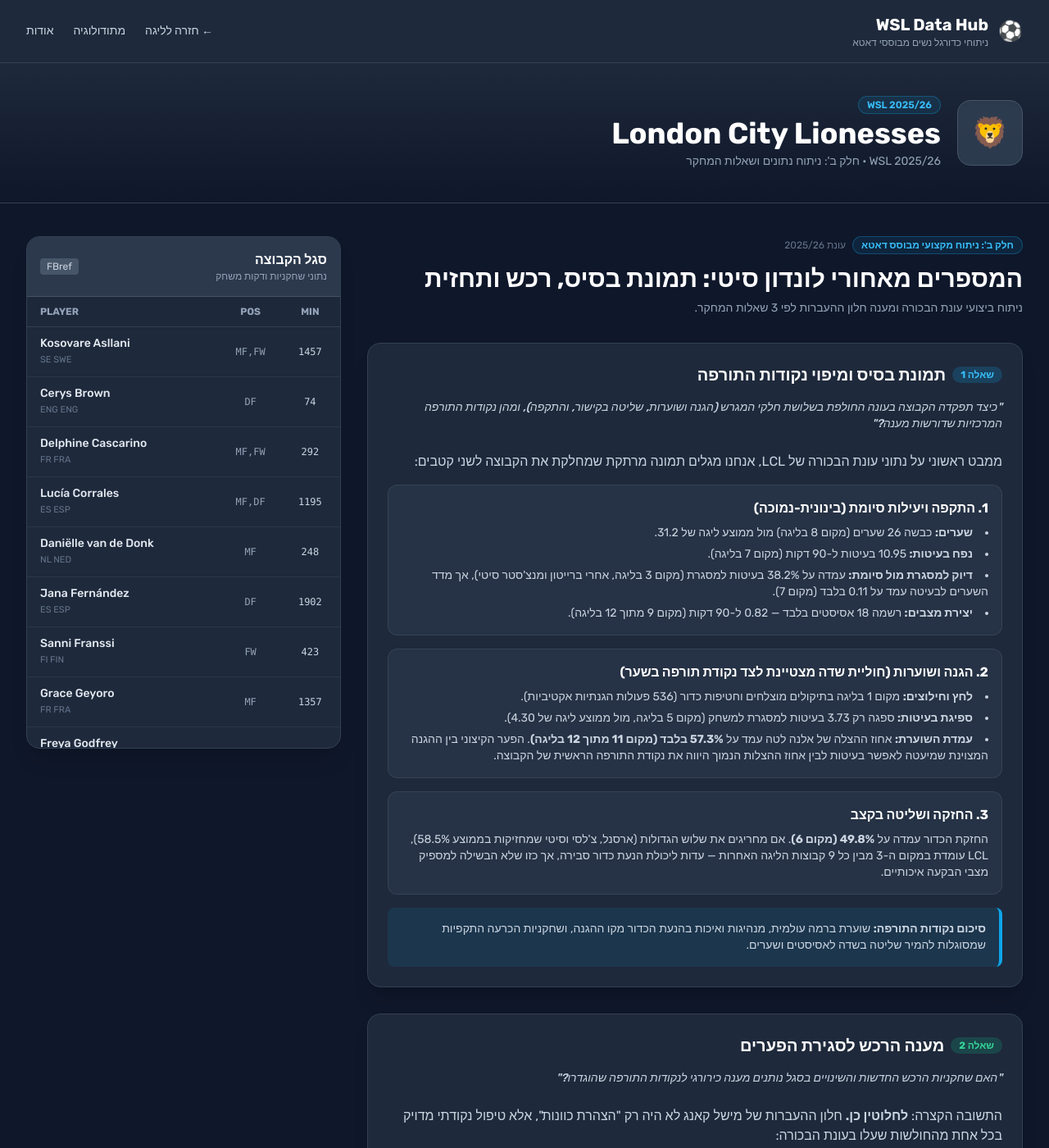
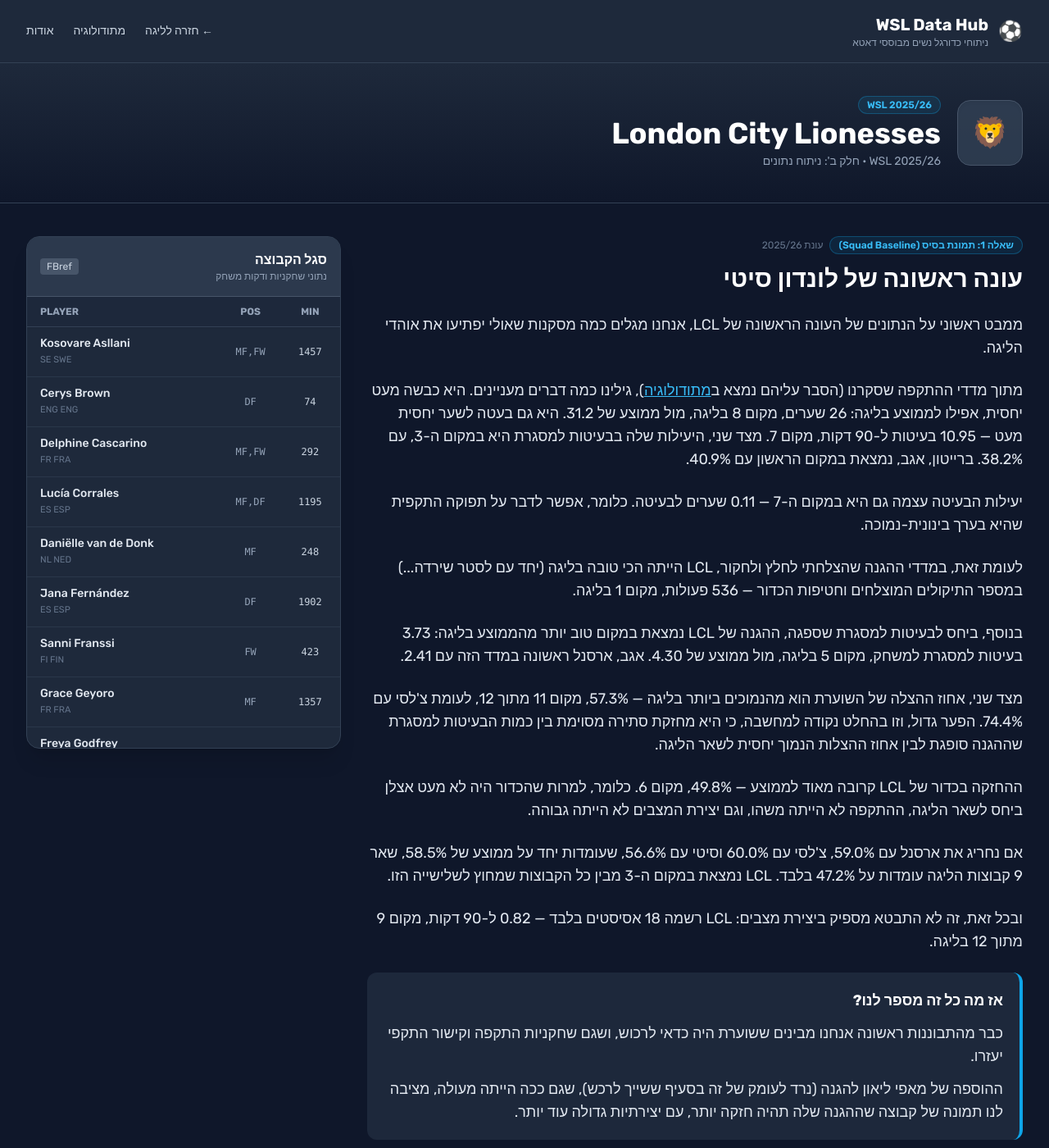
Before and after one commit to davidkorenblit/wsl-data-hub, a Jekyll site: the page built from teams/london-city-lionesses-analysis.md, in a window 1280 px wide and 1400 px high. Shown: the whole window at 82% size. Built offline with Jekyll 4.4.1, drawn with Linux system fonts in a browser that asks for light colours; nearby versions of some CDN libraries; some of the changed text lies outside the part shown.

```diff
--- a/teams/london-city-lionesses-analysis.md
+++ b/teams/london-city-lionesses-analysis.md
@@ -3,145 +3,76 @@
 title: "London City Lionesses - ניתוח נתונים"
 team_name: "London City Lionesses"
 team_slug: "london-city-lionesses"
-team_meta: "WSL 2025/26 · חלק ב': ניתוח נתונים ושאלות המחקר"
+team_meta: "WSL 2025/26 · חלק ב': ניתוח נתונים"
 permalink: /teams/london-city-lionesses/analysis/
 ---
 
-<div class="space-y-8 text-slate-200 leading-relaxed text-base sm:text-lg">
+<div class="space-y-6 text-slate-200 leading-relaxed text-base sm:text-lg">
 
-  <!-- Header -->
   <div>
     <div class="flex items-center gap-2 mb-3">
       <span class="px-2.5 py-0.5 bg-brand-500/10 border border-brand-500/30 text-brand-400 text-xs font-semibold rounded-full">
-        חלק ב': ניתוח מקצועי מבוסס דאטא
+        שאלה 1: תמונת בסיס (Squad Baseline)
       </span>
       <span class="text-xs text-slate-500">עונת 2025/26</span>
     </div>
-    <h1 class="text-2xl sm:text-3xl font-bold text-white mb-2">
-      המספרים מאחורי לונדון סיטי: תמונת בסיס, רכש ותחזית
+    <h1 class="text-2xl sm:text-3xl font-bold text-white mb-4">
+      עונה ראשונה של לונדון סיטי
     </h1>
-    <p class="text-sm text-slate-400">
-      ניתוח ביצועי עונת הבכורה ומענה חלון ההעברות לפי 3 שאלות המחקר.
+  </div>
+
+  <p>
+    ממבט ראשוני על הנתונים של העונה הראשונה של LCL, אנחנו מגלים כמה מסקנות שאולי יפתיעו את אוהדי הליגה.
+  </p>
+
+  <p>
+    מתוך מדדי ההתקפה שסקרנו (הסבר עליהם נמצא ב<a href="{{ '/methodology/' | relative_url }}" class="text-brand-400 hover:text-brand-300 underline font-medium">מתודולוגיה</a>), גילינו כמה דברים מעניינים. היא כבשה מעט יחסית, אפילו לממוצע בליגה: 26 שערים, מקום 8 בליגה, מול ממוצע של 31.2. היא גם בעטה לשער יחסית מעט — 10.95 בעיטות ל-90 דקות, מקום 7. מצד שני, היעילות שלה בבעיטות למסגרת היא במקום ה-3, עם 38.2%. ברייטון, אגב, נמצאת במקום הראשון עם 40.9%.
+  </p>
+
+  <p>
+    יעילות הבעיטה עצמה גם היא במקום ה-7 — 0.11 שערים לבעיטה. כלומר, אפשר לדבר על תפוקה התקפית שהיא בערך בינונית-נמוכה.
+  </p>
+
+  <p>
+    לעומת זאת, במדדי ההגנה שהצלחתי לחלץ ולחקור, LCL הייתה הכי טובה בליגה (יחד עם לסטר שירדה...) במספר התיקולים המוצלחים וחטיפות הכדור — 536 פעולות, מקום 1 בליגה.
+  </p>
+
+  <p>
+    בנוסף, ביחס לבעיטות למסגרת שספגה, ההגנה של LCL נמצאת במקום טוב יותר מהממוצע בליגה: 3.73 בעיטות למסגרת למשחק, מקום 5 בליגה, מול ממוצע של 4.30. אגב, ארסנל ראשונה במדד הזה עם 2.41.
+  </p>
+
+  <p>
+    מצד שני, אחוז ההצלה של השוערת הוא מהנמוכים ביותר בליגה — 57.3%, מקום 11 מתוך 12, לעומת צ'לסי עם 74.4%. הפער גדול, וזו בהחלט נקודה למחשבה, כי היא מחזקת סתירה מסוימת בין כמות הבעיטות למסגרת שההגנה סופגת לבין אחוז ההצלות הנמוך יחסית לשאר הליגה.
+  </p>
+
+  <p>
+    ההחזקה בכדור של LCL קרובה מאוד לממוצע — 49.8%, מקום 6. כלומר, למרות שהכדור היה לא מעט אצלן ביחס לשאר הליגה, ההתקפה לא הייתה משהו, וגם יצירת המצבים לא הייתה גבוהה.
+  </p>
+
+  <p>
+    אם נחריג את ארסנל עם 59.0%, צ'לסי עם 60.0% וסיטי עם 56.6%, שעומדות יחד על ממוצע של 58.5%, שאר 9 קבוצות הליגה עומדות על 47.2% בלבד. LCL נמצאת במקום ה-3 מבין כל הקבוצות שמחוץ לשלישייה הזו.
+  </p>
+
+  <p>
+    ובכל זאת, זה לא התבטא מספיק ביצירת מצבים: LCL רשמה 18 אסיסטים בלבד — 0.82 ל-90 דקות, מקום 9 מתוך 12 בליגה.
+  </p>
+
+  <div class="p-5 bg-surface-700/40 rounded-xl border-r-4 border-brand-500 my-6 space-y-3">
+    <h3 class="font-bold text-white text-lg">אז מה כל זה מספר לנו?</h3>
+    <p>
+      כבר מהתבוננות ראשונה אנחנו מבינים ששוערת היה כדאי לרכוש, ושגם שחקניות התקפה וקישור התקפי יעזרו.
+    </p>
+    <p>
+      ההוספה של מאפי ליאון להגנה (נרד לעומק של זה בסעיף ששייך לרכש), שגם ככה הייתה מעולה, מציבה לנו תמונה של קבוצה שההגנה שלה תהיה חזקה יותר, עם יצירתיות גדולה עוד יותר.
     </p>
   </div>
 
-  <!-- Question 1 -->
-  <div class="p-6 bg-surface-800 rounded-2xl border border-surface-700 shadow-xl space-y-4">
-    <div class="flex items-center gap-2">
-      <span class="px-2.5 py-0.5 bg-brand-500/20 text-brand-400 text-xs font-bold rounded-full">שאלה 1</span>
-      <h2 class="text-xl font-bold text-white">
-        תמונת בסיס ומיפוי נקודות התורפה
-      </h2>
-    </div>
-    <p class="text-sm text-slate-300 font-medium italic">
-      "כיצד תפקדה הקבוצה בעונה החולפת בשלושת חלקי המגרש (הגנה ושוערות, שליטה בקישור, והתקפה), ומהן נקודות התורפה המרכזיות שדורשות מענה?"
-    </p>
-
-    <div class="space-y-4 text-slate-300 text-sm sm:text-base pt-2">
-      <p>
-        ממבט ראשוני על נתוני עונת הבכורה של LCL, אנחנו מגלים תמונה מרתקת שמחלקת את הקבוצה לשני קטבים:
-      </p>
-
-      <div class="bg-surface-700/40 p-4 rounded-xl border border-surface-600/50 space-y-2">
-        <h3 class="font-bold text-white text-base">1. התקפה ויעילות סיומת (בינונית-נמוכה)</h3>
-        <ul class="list-disc list-inside space-y-1.5 text-slate-300 text-sm">
-          <li><strong>שערים:</strong> כבשה 26 שערים (מקום 8 בליגה) מול ממוצע ליגה של 31.2.</li>
-          <li><strong>נפח בעיטות:</strong> 10.95 בעיטות ל-90 דקות (מקום 7 בליגה).</li>
-          <li><strong>דיוק למסגרת מול סיומת:</strong> עמדה על 38.2% בעיטות למסגרת (מקום 3 בליגה, אחרי ברייטון ומנצ'סטר סיטי), אך מדד השערים לבעיטה עמד על 0.11 בלבד (מקום 7).</li>
-          <li><strong>יצירת מצבים:</strong> רשמה 18 אסיסטים בלבד — 0.82 ל-90 דקות (מקום 9 מתוך 12 בליגה).</li>
-        </ul>
-      </div>
-
-      <div class="bg-surface-700/40 p-4 rounded-xl border border-surface-600/50 space-y-2">
-        <h3 class="font-bold text-white text-base">2. הגנה ושוערות (חוליית שדה מצטיינת לצד נקודת תורפה בשער)</h3>
-        <ul class="list-disc list-inside space-y-1.5 text-slate-300 text-sm">
-          <li><strong>לחץ וחילוצים:</strong> מקום 1 בליגה בתיקולים מוצלחים וחטיפות כדור (536 פעולות הגנתיות אקטיביות).</li>
-          <li><strong>ספיגת בעיטות:</strong> ספגה רק 3.73 בעיטות למסגרת למשחק (מקום 5 בליגה, מול ממוצע ליגה של 4.30).</li>
-          <li><strong>עמדת השוערת:</strong> אחוז ההצלה של אלנה לטה עמד על <strong>57.3% בלבד (מקום 11 מתוך 12 בליגה)</strong>. הפער הקיצוני בין ההגנה המצוינת שמיעטה לאפשר בעיטות לבין אחוז ההצלות הנמוך היווה את נקודת התורפה הראשית של הקבוצה.</li>
-        </ul>
-      </div>
-
-      <div class="bg-surface-700/40 p-4 rounded-xl border border-surface-600/50 space-y-2">
-        <h3 class="font-bold text-white text-base">3. החזקה ושליטה בקצב</h3>
-        <p class="text-sm text-slate-300">
-          החזקת הכדור עמדה על <strong>49.8% (מקום 6)</strong>. אם מחריגים את שלוש הגדולות (ארסנל, צ'לסי וסיטי שמחזיקות בממוצע 58.5%), LCL עומדת במקום ה-3 מבין כל 9 קבוצות הליגה האחרות — עדות ליכולת הנעת כדור סבירה, אך כזו שלא הבשילה למספיק מצבי הבקעה איכותיים.
-        </p>
-      </div>
-
-      <div class="p-4 bg-brand-500/10 border-r-4 border-brand-500 rounded-lg text-brand-200 text-sm">
-        <strong>סיכום נקודות התורפה:</strong> שוערת ברמה עולמית, מנהיגות ואיכות בהנעת הכדור מקו ההגנה, ושחקניות הכרעה התקפיות שמסוגלות להמיר שליטה בשדה לאסיסטים ושערים.
-      </div>
-    </div>
-  </div>
-
-  <!-- Question 2 -->
-  <div class="p-6 bg-surface-800 rounded-2xl border border-surface-700 shadow-xl space-y-4">
-    <div class="flex items-center gap-2">
-      <span class="px-2.5 py-0.5 bg-emerald-500/20 text-emerald-400 text-xs font-bold rounded-full">שאלה 2</span>
-      <h2 class="text-xl font-bold text-white">
-        מענה הרכש לסגירת הפערים
-      </h2>
-    </div>
-    <p class="text-sm text-slate-300 font-medium italic">
-      "האם שחקניות הרכש החדשות והשינויים בסגל נותנים מענה כירורגי לנקודות התורפה שהוגדרו?"
-    </p>
-
-    <div class="space-y-4 text-slate-300 text-sm sm:text-base pt-2">
-      <p>
-        התשובה הקצרה: <strong>לחלוטין כן.</strong> חלון ההעברות של מישל קאנג לא היה רק "הצהרת כוונות", אלא טיפול נקודתי מדויק בכל אחת מהחולשות שעלו בעונת הבכורה:
-      </p>
-
-      <div class="space-y-3">
-        <div class="p-4 bg-surface-700/30 rounded-xl border border-surface-700 space-y-1">
-          <p class="font-bold text-white">🧤 מרי ארפס (Mary Earps) $\leftarrow$ פתרון בעיית השוערת</p>
-          <p class="text-sm text-slate-300">הגעתה של שוערת נבחרת אנגליה משדרגת באופן מיידי את עמדת השוערת, מעלה דרמטית את אחוז ההצלות (Save%) ומספקת ביטחון מלא לקו ההגנה.</p>
-        </div>
-
-        <div class="p-4 bg-surface-700/30 rounded-xl border border-surface-700 space-y-1">
-          <p class="font-bold text-white">🛡️ מאפי ליאון (Mapi León) $\leftarrow$ איכות והנעת כדור מהקו האחורי</p>
-          <p class="text-sm text-slate-300">הבלמת הטובה בעולם בהנעת כדור תאפשר ללונדון סיטי להפוך את הלחץ והחילוצים שהיו מצוינים ממילא למעברים התקפיים קטלניים ולבניית משחק ברמת הטופ האירופי.</p>
-        </div>
-
-        <div class="p-4 bg-surface-700/30 rounded-xl border border-surface-700 space-y-1">
-          <p class="font-bold text-white">👑 אלכסיה פוטייאס (Alexia Putellas) $\leftarrow$ שוברת שוויון ביצירת מצבים וסיומת</p>
-          <p class="text-sm text-slate-300">זוכת כדור הזהב פעמיים מביאה את כל מה שהיה חסר בשליש האחרון: יצירתיות, בישולים ומספרי שערים שיקפיצו את ה-G/Sh וה-Ast/90 של הקבוצה.</p>
-        </div>
-      </div>
-    </div>
-  </div>
-
-  <!-- Question 3 -->
-  <div class="p-6 bg-surface-800 rounded-2xl border border-surface-700 shadow-xl space-y-4">
-    <div class="flex items-center gap-2">
-      <span class="px-2.5 py-0.5 bg-purple-500/20 text-purple-400 text-xs font-bold rounded-full">שאלה 3</span>
-      <h2 class="text-xl font-bold text-white">
-        השורה התחתונה: מודל ביצועים ותחזית לעונה
-      </h2>
-    </div>
-    <p class="text-sm text-slate-300 font-medium italic">
-      "בהתבסס על בסיס הביצועים מהעונה שעברה ושדרוג הסגל – מהי תקרת הנקודות והמיקום הצפוי של הקבוצה?"
-    </p>
-
-    <div class="space-y-3 text-slate-300 text-sm sm:text-base pt-2">
-      <p>
-        בעונת הבכורה שלה צברה לונדון סיטי <strong>27 נקודות</strong> וסיימה במקום ה-6.
-      </p>
-      <p>
-        עם שדרוג כל שלושת קווי המגרש ושיפור משמעותי הצפוי במאזן הספיגות מול הבקעות, LCL לא רק שמבטיחה עונה נוחה מחוץ למאבקי התחתית, אלא עשויה להוות את האיום המרכזי ביותר על הטופ-4 המסורתי (ארסנל, צ'לסי, סיטי ויונייטד).
-      </p>
-      <div class="p-4 bg-purple-500/10 border-r-4 border-purple-500 rounded-xl text-purple-200 text-sm">
-        <strong>תחזית ריאלית:</strong> מאבק ישיר על מקומות 3–5, ופוטנציאל לכרטיס לליגת האלופות אם החיבור של הכוכבות בחדר ההלבשה יעבוד במהירות.
-      </div>
-    </div>
-  </div>
-
-  <!-- Navigation / Footer -->
   <div class="pt-6 border-t border-surface-700 flex flex-wrap justify-between items-center text-sm text-slate-400 gap-4">
     <a href="{{ '/teams/london-city-lionesses/' | relative_url }}" class="text-brand-400 hover:text-brand-300 font-semibold flex items-center gap-1">
       → חזרה לחלק א': מבוא וזהות המועדון
     </a>
     <a href="{{ '/' | relative_url }}" class="text-brand-400 hover:text-brand-300 font-semibold flex items-center gap-1">
-      לטבלת הליגה הראשית ←
+      חזרה לטבלת הליגה ←
     </a>
   </div>
 
```
